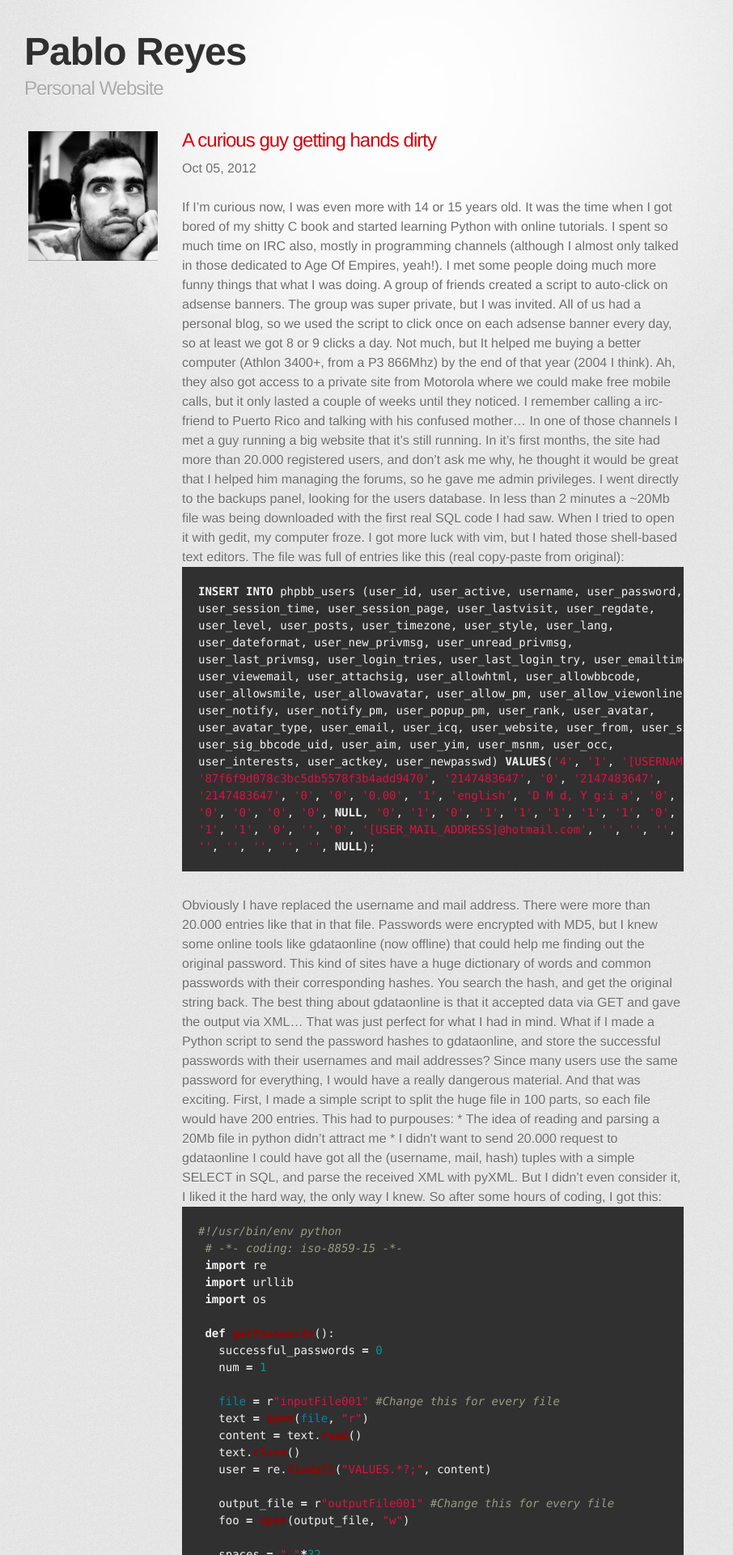
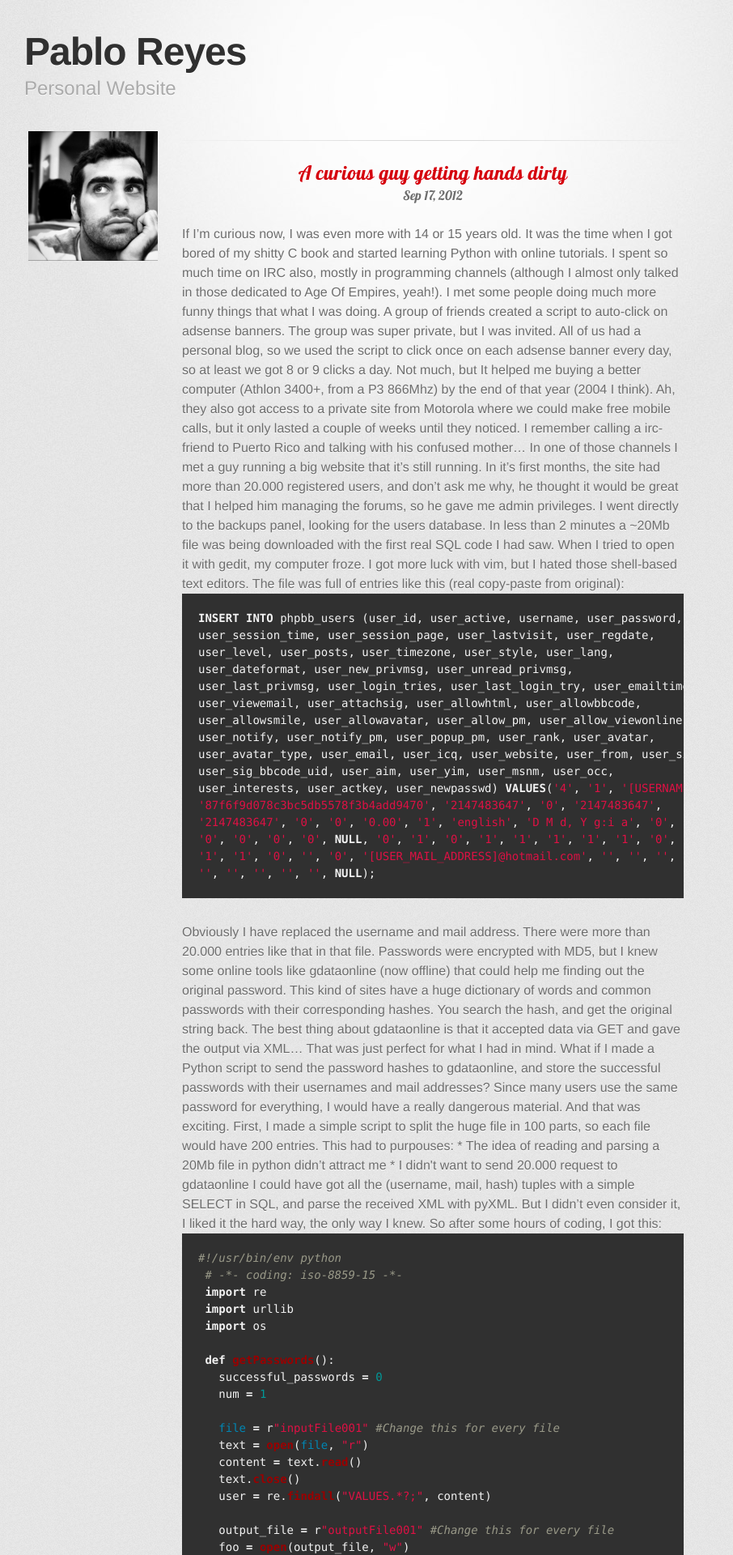
Before and after one commit to PabloReyes/PabloReyes.github.io, a Jekyll site: the page built from index.html, in a window 1280 px wide. Shown: the top 1920 px of the page at 81% size, without its empty margins (130-1036 px from the left). Built offline with Jekyll 4.4.1, drawn with Linux system fonts in a browser that asks for light colours; some web fonts are replaced; the list of posts is cut into pages by our own code.

Commit message:
Working on pagination. Single page.

```diff
--- a/_config.yml
+++ b/_config.yml
@@ -1,3 +1,2 @@
 highlighter: pygments
 paginate: 1
-paginate_path: "blog/page:num"
--- a/_layouts/default.html
+++ b/_layouts/default.html
@@ -4,9 +4,11 @@
     <meta charset='utf-8'>
     <meta http-equiv="X-UA-Compatible" content="chrome=1">
     <link href='https://fonts.googleapis.com/css?family=Chivo:900' rel='stylesheet' type='text/css'>
-    <link rel="stylesheet" type="text/css" href="stylesheets/stylesheet.css" media="screen">
-    <link rel="stylesheet" type="text/css" href="stylesheets/pygment_trac.css" media="screen">
-    <link rel="stylesheet" type="text/css" href="stylesheets/print.css" media="print">
+    <link href='http://fonts.googleapis.com/css?family=Lobster' rel='stylesheet' type='text/css'>
+    <link href='http://fonts.googleapis.com/css?family=Pacifico' rel='stylesheet' type='text/css'>
+    <link rel="stylesheet" type="text/css" href="{{ site.url }}/stylesheets/stylesheet.css" media="screen">
+    <link rel="stylesheet" type="text/css" href="{{ site.url }}/stylesheets/pygment_trac.css" media="screen">
+    <link rel="stylesheet" type="text/css" href="{{ site.url }}/stylesheets/print.css" media="print">
     <!--[if lt IE 9]>
     <script src="//html5shiv.googlecode.com/svn/trunk/html5.js"></script>
     <![endif]-->
--- a/_posts/2014-09-17-just-trying-out-github-pages-and-jekyll.textile
+++ b/_posts/2014-09-17-just-trying-out-github-pages-and-jekyll.textile
@@ -2,7 +2,7 @@
 layout: post
 title: A curious guy getting hands dirty
 published: true
-date: 2012-10-05
+date: 2012-09-17
 ---
 
 If I’m curious now, I was even more with 14 or 15 years old. It was the time when I got bored of my shitty C book and started learning Python with online tutorials. I spent so much time on IRC also, mostly in programming channels (although I almost only talked in those dedicated to Age Of Empires, yeah!). I met some people doing much more funny things that what I was doing. A group of friends created a script to auto-click on adsense banners. The group was super private, but I was invited. All of us had a personal blog, so we used the script to click once on each adsense banner every day, so at least we got 8 or 9 clicks a day. Not much, but It helped me buying a better computer (Athlon 3400+, from a P3 866Mhz) by the end of that year (2004 I think).
--- a/index.html
+++ b/index.html
@@ -2,6 +2,28 @@
 layout: default
 title: Home
 ---
+<div id="paginator">
+    {% if paginator.next_page %}
+            <a href="{{paginator.posts[0].previous.url}}">
+            &laquo; {{ paginator.posts[0].previous.title }}</a>
+    {% endif %}
+
+    {% if paginator.previous_page %}
+        {% if paginator.previous_page == 1 %}
+                <span class="more">
+                <a href="{{site.baseurl}}/">
+                Newer Posts &raquo; </a>
+                </span>
+        {% else %}
+                <span class="more">
+                <a href="{{paginator.posts[0].next.url}}">
+                {{ paginator.posts[0].next.title }} &raquo; </a>
+                </span>
+        {% endif %}
+    {% endif %}
+
+    <hr>
+</div>
 
 <!-- Show last 5 posts here -->
 {% for post in paginator.posts %}
--- a/stylesheets/stylesheet.css
+++ b/stylesheets/stylesheet.css
@@ -77,7 +77,6 @@
 }
 
 header h2 {
-  letter-spacing: -1px;
   font-size: 24px;
   color: #aaa;
   font-weight: normal;
@@ -112,8 +111,16 @@
     padding-left: 25px;
 }
 
+
+/* Individual Posts related styles */
 .post header{
     padding: 0px;
+    text-align: center;
+    font-family: 'Lobster', cursive;
+}
+.post header h2{
+    letter-spacing: 0.5px;
+    margin-bottom: 0px;
 }
 
 .post table{
@@ -124,6 +131,11 @@
 
 .post table th{
     font-weight: bold;
+}
+
+#paginator a{
+  font-size: 100%;
+  font-family: 'Lobster', cursive;
 }
 
 
```
Also changed, not shown: _layouts/post.html (+44 -0 lines), params.json (+7 -1 lines), 3 other files.
